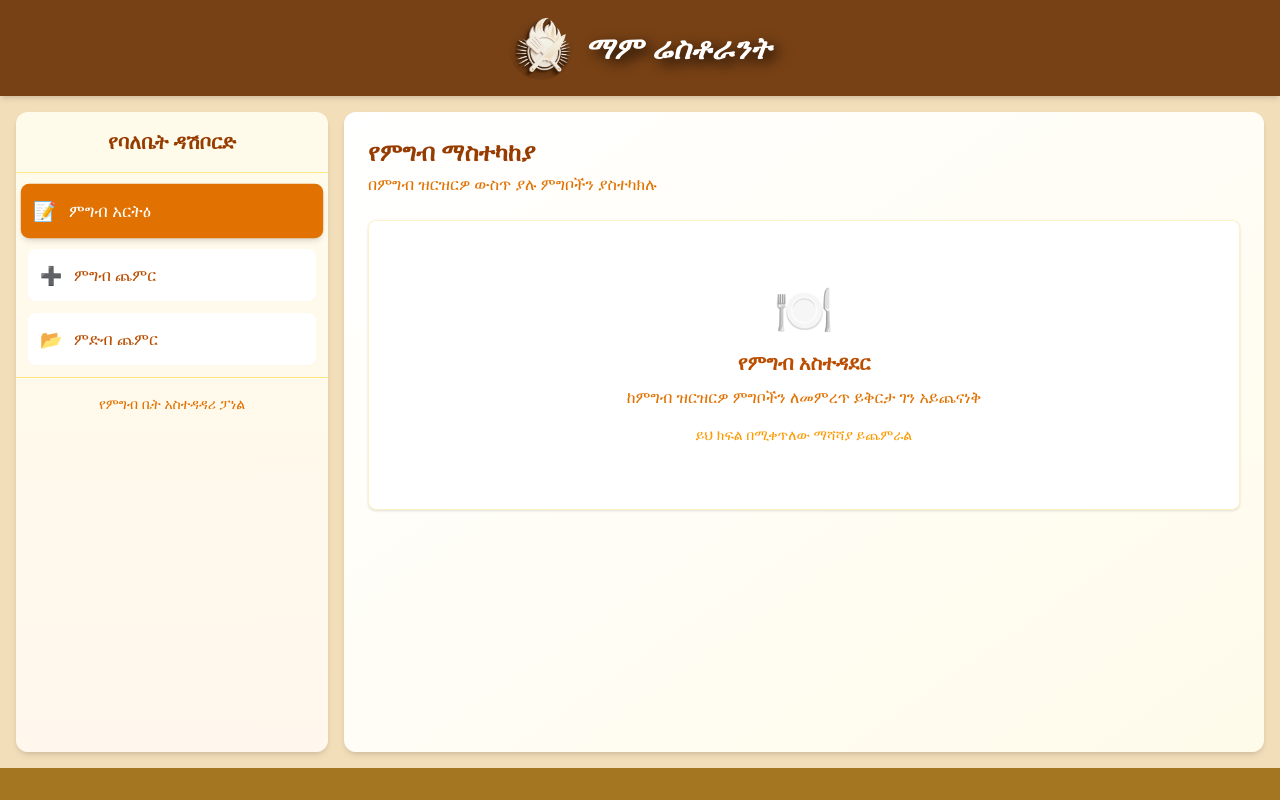
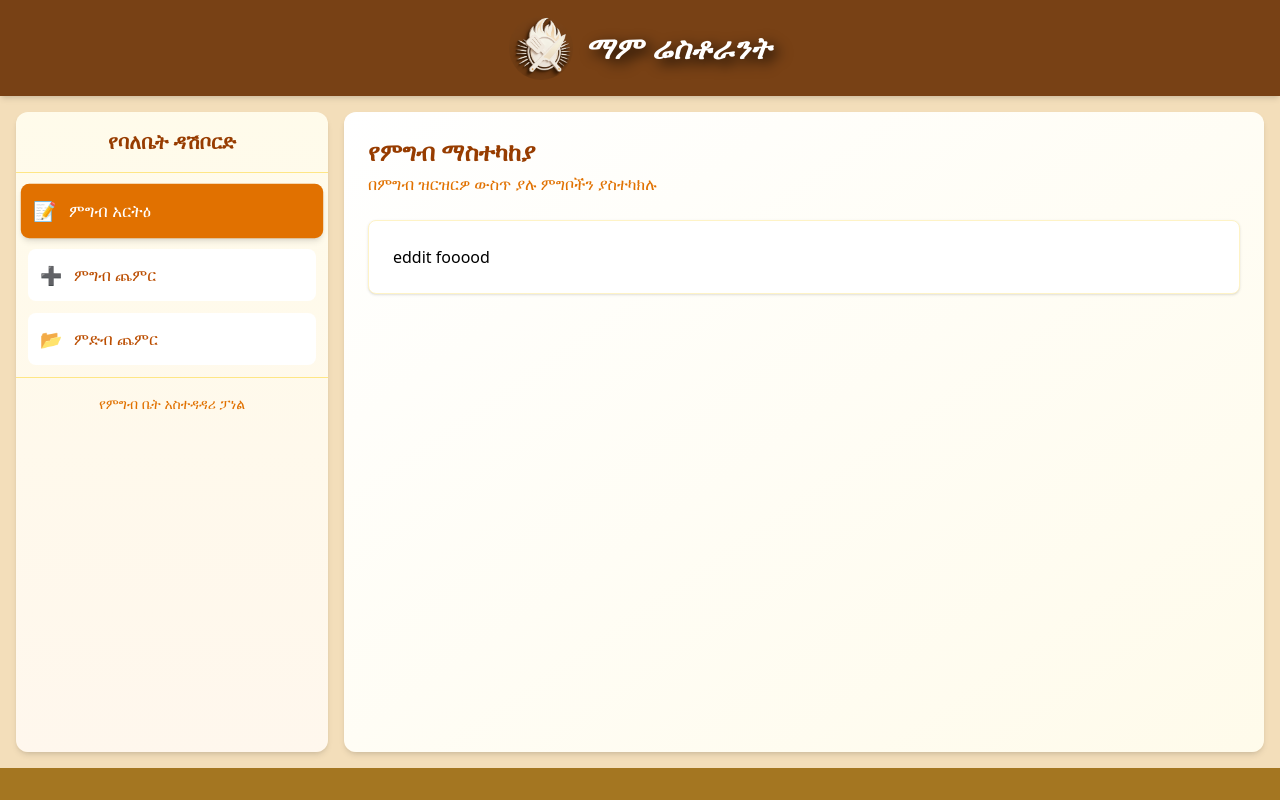
Before and after one commit to amir-mesfin/MAM-Restaurant-digital_menu, a React (Vite) app in the folder client/: page /owner in a window 1280 px wide. Shown: the top 800 px of the page. Built offline with nearby package versions, Linux system fonts and the light colour scheme.

Commit message:
add EditFood component and integrate into Owner page

```diff
--- /dev/null
+++ b/client/src/page/EditFood.jsx
@@ -0,0 +1,9 @@
+import React from 'react'
+
+export default function EditFood() {
+  return (
+    <div>
+      eddit fooood
+    </div>
+  )
+}
--- a/client/src/page/Owner.jsx
+++ b/client/src/page/Owner.jsx
@@ -1,6 +1,7 @@
 import React, { useState } from 'react';
 import CategoryPage from './CategoryPage';
 import AddFood from './AddFood';
+import EditFood from './EditFood';
 
 export default function Owner() {
   const [activePage, setActivePage] = useState('edit');
@@ -67,14 +68,7 @@ export default function Owner() {
         </div>
 
         <div className="bg-white rounded-lg p-4 md:p-6 shadow-sm border border-amber-100">
-          {activePage === "edit" && (
-            <div className="text-center py-10">
-              <div className="text-5xl mb-4">🍽️</div>
-              <h2 className="text-xl font-semibold text-amber-700">የምግብ አስተዳደር</h2>
-              <p className="text-amber-600 mt-2">ከምግብ ዝርዝርዎ ምግቦችን ለመምረጥ ይቅርታ ገን አይጨናነቅ</p>
-              <p className="text-amber-500 text-sm mt-4">ይህ ክፍል በሚቀጥለው ማሻሻያ ይጨምራል</p>
-            </div>
-          )}
+          {activePage === "edit" && <EditFood />}
           {activePage === "addFood" && <AddFood />}
           {activePage === "addCatagory" && <CategoryPage />}
         </div>
```
